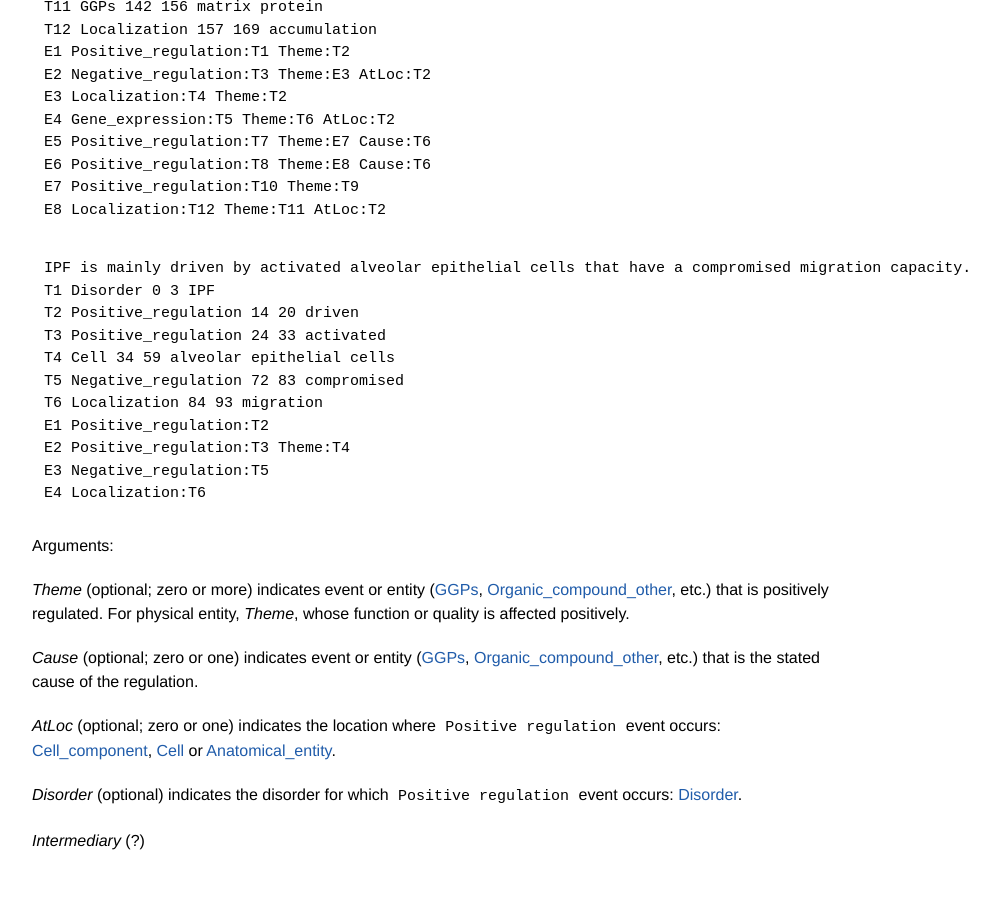
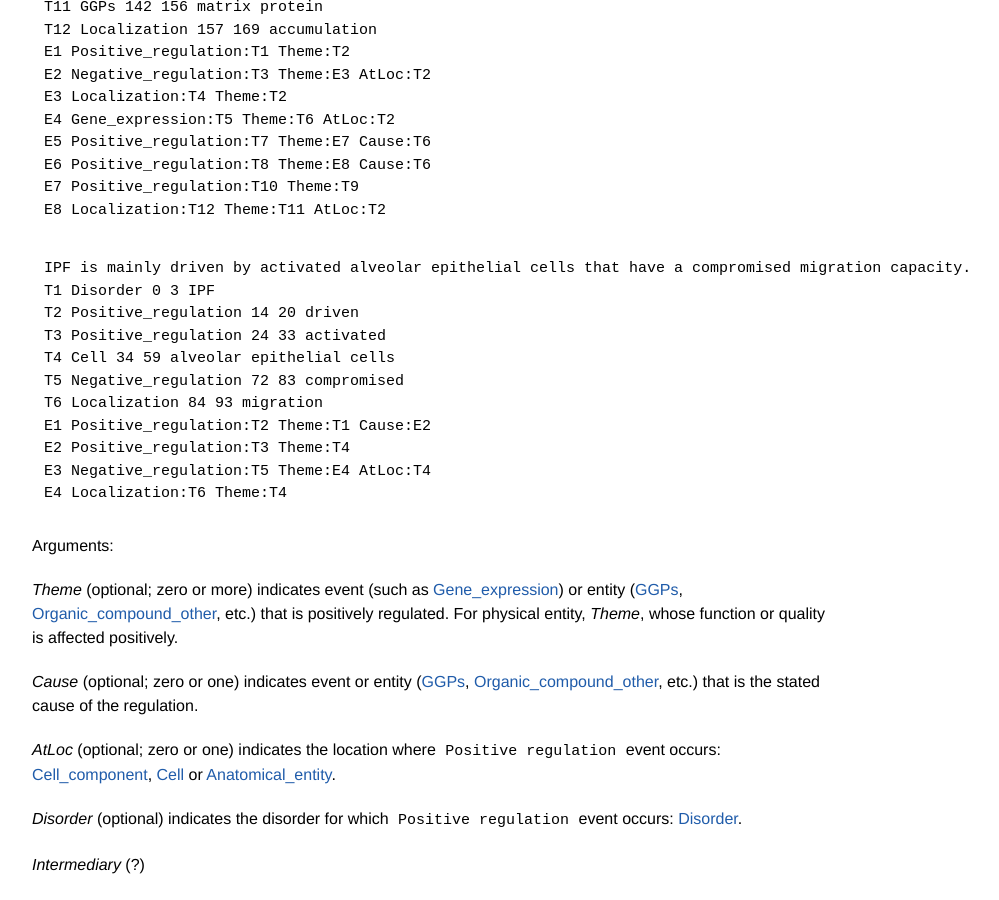
Before and after one commit to ezcatdb/molbiol_lung_corpus-guidelines, a Jekyll site: the page built from _event/Positive_regulation.md, in a window 1280 px wide and 900 px high, scrolled down 4975 px. Shown: the whole window, without its empty margins (208-1207 px from the left). Built offline with Jekyll 4.4.1, drawn with Linux system fonts in a browser that asks for light colours.

Commit message:
corrected 11th sample sentence in _event/Positive_regulation.md

```diff
--- a/_event/Positive_regulation.md
+++ b/_event/Positive_regulation.md
@@ -357,15 +357,15 @@ T3 Positive_regulation 24 33 activated
 T4 Cell 34 59 alveolar epithelial cells
 T5 Negative_regulation 72 83 compromised
 T6 Localization 84 93 migration
-E1 Positive_regulation:T2
+E1 Positive_regulation:T2 Theme:T1 Cause:E2
 E2 Positive_regulation:T3 Theme:T4
-E3 Negative_regulation:T5
-E4 Localization:T6
+E3 Negative_regulation:T5 Theme:E4 AtLoc:T4
+E4 Localization:T6 Theme:T4
 ~~~
 
 Arguments:
 
-*Theme* (optional; zero or more) indicates event or entity ([GGPs](), [Organic_compound_other](), etc.) that is positively regulated. For physical entity, *Theme*, whose function or quality is affected positively.
+*Theme* (optional; zero or more) indicates event (such as [Gene_expression]()) or entity ([GGPs](), [Organic_compound_other](), etc.) that is positively regulated. For physical entity, *Theme*, whose function or quality is affected positively.
 
 *Cause* (optional; zero or one) indicates event or entity ([GGPs](), [Organic_compound_other](), etc.) that is the stated cause of the regulation.
 
```
